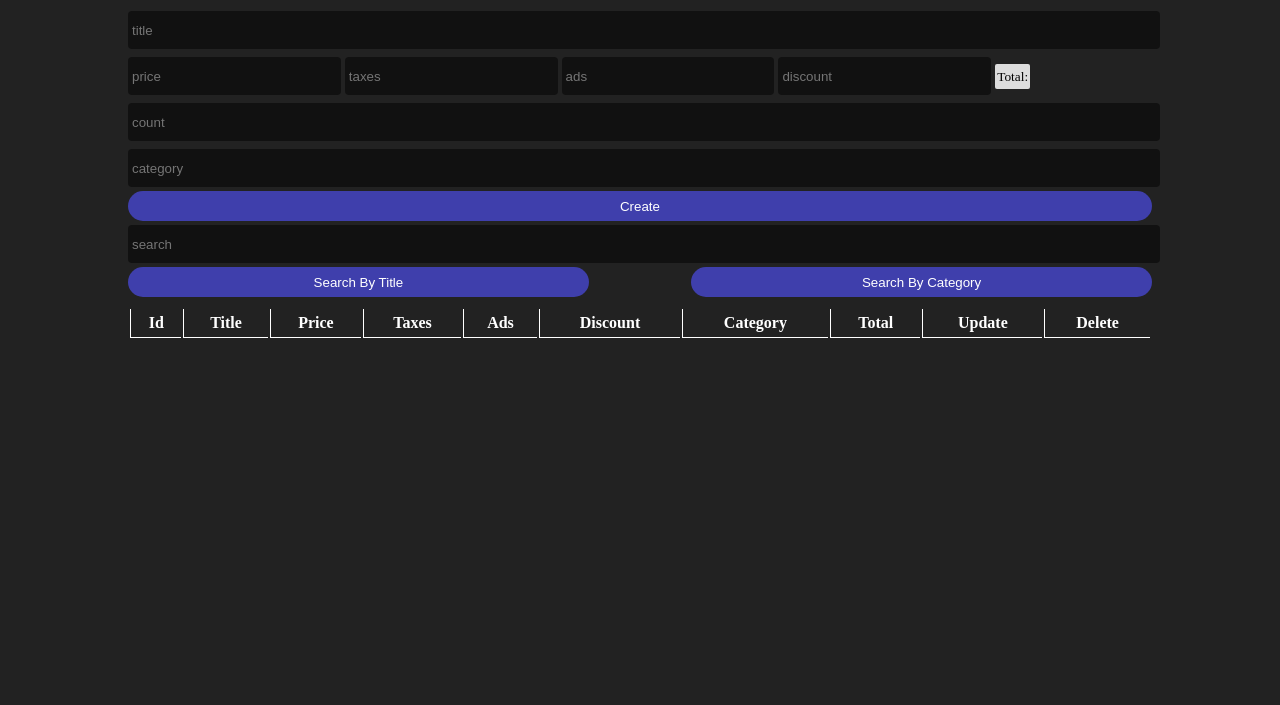
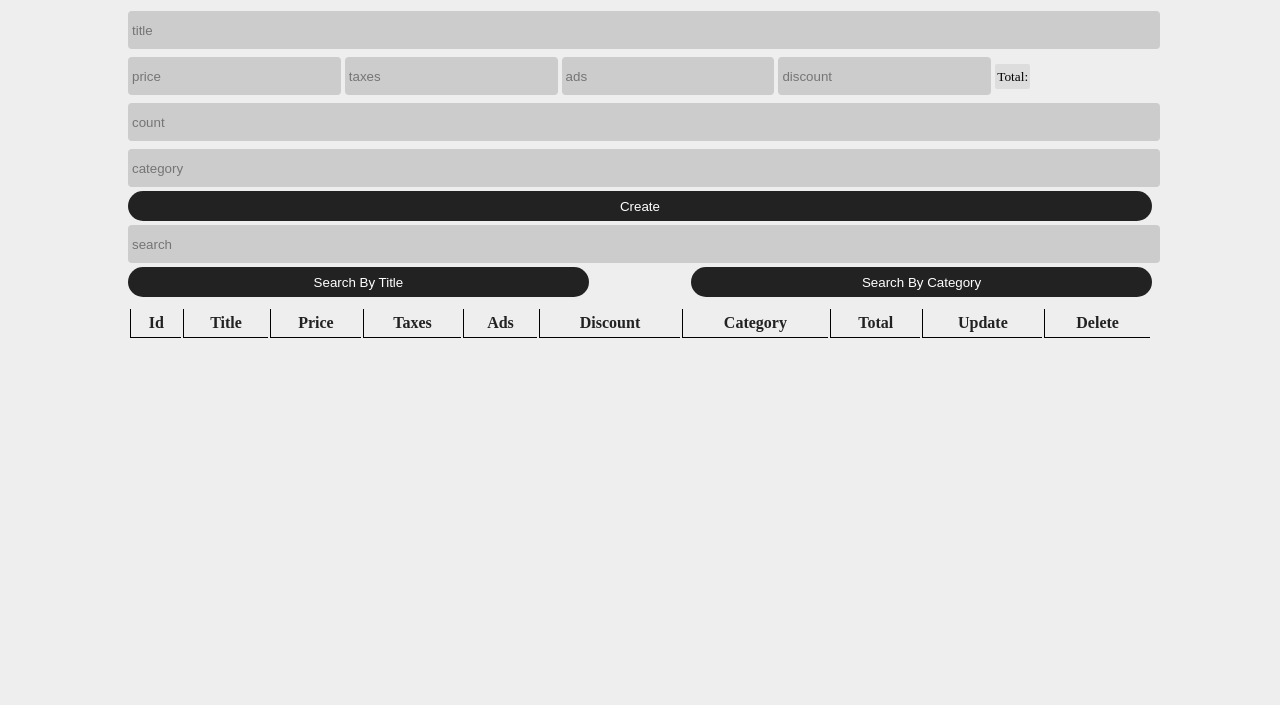
Before and after one commit to MohamedWael257/Cruds, a plain HTML site: page index.html in a window 1280 px wide. Shown: the part 95-800 px from the top of the page. Drawn offline with Linux system fonts and the light colour scheme.

Commit message:
Update style.css

```diff
--- a/css/style.css
+++ b/css/style.css
@@ -3,25 +3,15 @@
     padding: 0;
 }
 :root {
-    --first-color:#222;
-    --second-color:#fff;
-    --third-color:#111;
-    --fourth-color:#000;
-    --fifth-color: #3f3fac;
-    --six-color: #6666ec;
-    --sev-col:#fff
-}
-.dark-theme {
-    --first-color:#eee;
+        --first-color:#eee;
     --second-color:#222;
     --third-color:#ccc;
     --fourth-color:#ddd;
     --fifth-color: #222;
     --six-color:#111;
     --sev-col:#000
+}
 
-
-}
 body {
     background-color: var(--first-color);
     color: var(--second-color);
```
